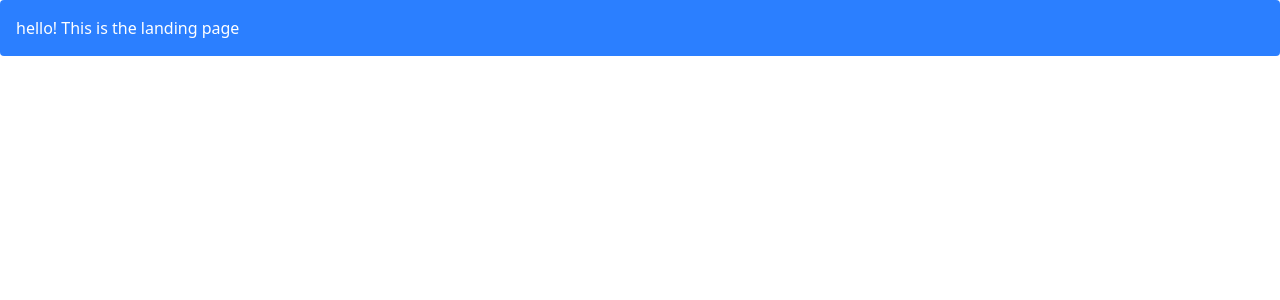
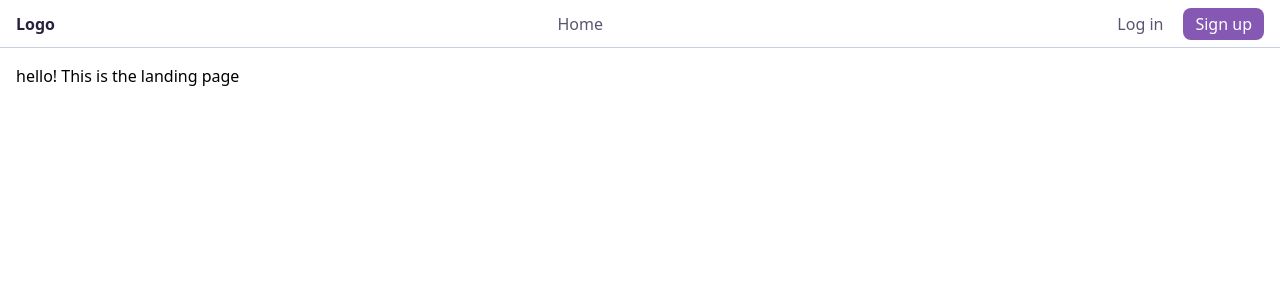
Before and after one commit to JosephCanzana/Fuku, a Django app: template apps/pages/templates/pages/landing-page.html in a window 1280 px wide. Shown: the top 300 px of the page. Run offline with Django 5.2, Linux system fonts and the light colour scheme; the template is opened without the code that fills it, so the values that code supplies are empty; style sheets or scripts are compiled from the project's sources.

Commit message:
initial: navbar

```diff
--- a/apps/pages/templates/pages/landing-page.html
+++ b/apps/pages/templates/pages/landing-page.html
@@ -4,7 +4,7 @@
 {% endblock %}
 
 {% block content %}
-    <div class="flex bg-blue-500 p-4 rounded text-white text-center">
+    <div class="flex p-4 rounded text-txt-main text-center">
         hello! This is the landing page
     </div>
 {% endblock %}
--- a/config/urls.py
+++ b/config/urls.py
@@ -19,5 +19,5 @@ from django.urls import path, include
 
 urlpatterns = [
     path('admin/', admin.site.urls),
-    path('pages/', include('apps.pages.urls'))
+    path('', include('apps.pages.urls'))
 ]
--- a/static/css/input.css
+++ b/static/css/input.css
@@ -1 +1,50 @@
 @import "tailwindcss";
+
+@font-face {
+    font-family: "Space Grotesk";
+    src: url(../fonts/SpaceGrotesk-VariableFont_wght.woff2) format("woff2");
+    font-weight: 300 700;
+    font-display: swap;
+}
+
+@font-face {
+    font-family: "Roboto Mono";
+    src: url(../fonts/RobotoMono-VariableFont_wght.woff2) format("woff2");
+    font-weight: 300 700;
+    font-display: swap;
+}
+
+@theme {
+    /* Fonts (add @font-face or a font link first) */
+    --font-main: "Space Grotesk", ui-sans-serif, system-ui, sans-serif;
+    --font-mono: "JetBrains Mono", ui-monospace, monospace;
+
+    /* Surfaces */
+    --color-main: #e5eaf5;
+    --color-surface: #ffffff;
+    --color-surface-muted: #f3f5fb;
+
+    /* Text */
+    --color-txt-primary: #2a1f3d;
+    --color-txt-secondary: #5b5470;
+    --color-txt-on-accent: #ffffff;
+
+    /* Lines */
+    --color-border: #c9cfe3;
+    --color-ring: #8458b3;
+
+    /* Brand */
+    --color-accent: #8458b3;
+    --color-accent-hover: #6f4799;
+    --color-hover: #d0bdf4;
+
+    /* Status */
+    --color-success: #25784b;
+    --color-warning: #9a6212;
+    --color-danger: #c0392b;
+
+    /* Radius */
+    --radius-sm: 0.25rem;
+    --radius-md: 0.5rem;
+    --radius-lg: 1rem;
+}
--- a/templates/base-public.html
+++ b/templates/base-public.html
@@ -3,6 +3,7 @@
 {% block title %}Public{% endblock %}
 
 {% block base %}
+    {% include "includes/navbar.html" %}
     {% block content %}
     {% endblock %}
 {% endblock %}
--- /dev/null
+++ b/templates/includes/navbar.html
@@ -0,0 +1,17 @@
+<nav class="h-12 bg-surface border-b border-border">
+    <div class="mx-auto flex h-full max-w-7xl items-center justify-between px-4">
+        {# logo #}
+        <a href="#" class="font-bold text-txt-primary">Logo</a>
+
+        {# navigation #}
+        <div class="flex items-center gap-2">
+            <a href="#" class="rounded-md px-3 py-1 text-txt-secondary hover:bg-hover hover:text-txt-primary">Home</a>
+        </div>
+
+        {# login, sign up, and theme #}
+        <div class="flex items-center gap-2">
+            <a href="#" class="rounded-md px-3 py-1 text-txt-secondary hover:bg-hover hover:text-txt-primary">Log in</a>
+            <a href="#" class="rounded-md bg-accent px-3 py-1 text-txt-on-accent hover:bg-accent-hover">Sign up</a>
+        </div>
+    </div>
+</nav>
```
Also changed, not shown: static/fonts/RobotoMono-VariableFont_wght.woff2 (added), static/fonts/SpaceGrotesk-VariableFont_wght.woff2 (added).
